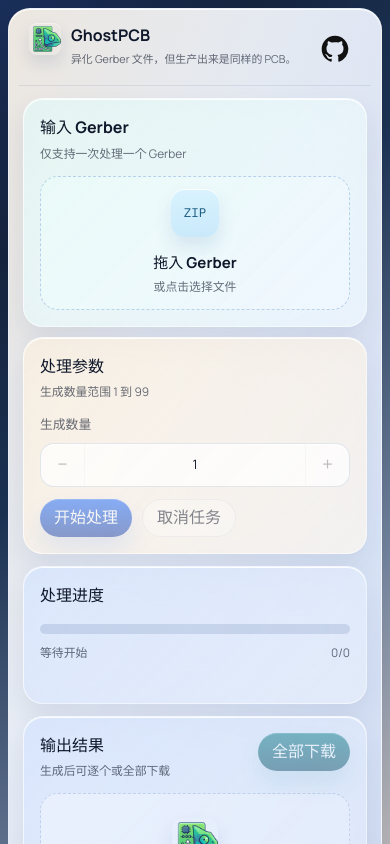
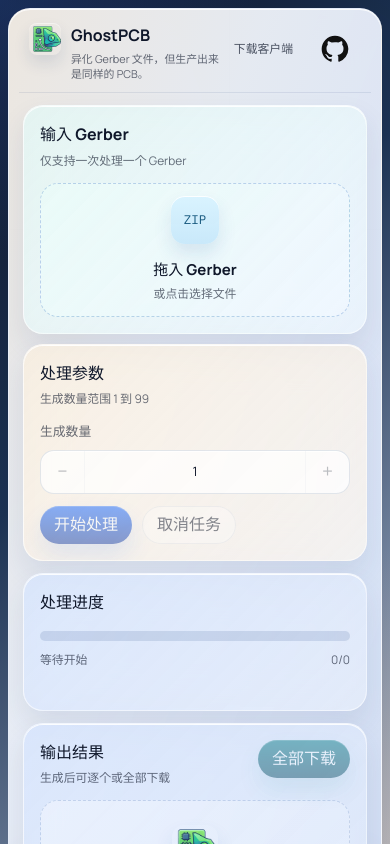
Before and after one commit to Nitmi/GhostPCB-Web, a React (Vite) app: page / in a window 390 px wide. Shown: the top 844 px of the page. Built offline with nearby package versions, Linux system fonts and the light colour scheme.

Commit message:
增加下载客户端按钮

```diff
--- a/src/app/App.tsx
+++ b/src/app/App.tsx
@@ -25,6 +25,12 @@
   downloadAllResults,
   downloadResultFile,
 } from "../features/gerber-process/service/download.ts";
+import { downloadGhostPcbClient } from "../shared/services/clientDownload.ts";
+
+function isMobilePlatform() {
+  const userAgent = navigator.userAgent.toLowerCase();
+  return /android|iphone|ipad|ipod|mobile/.test(userAgent);
+}
 
 function App() {
   const [count, setCount] = useState(DEFAULT_COUNT);
@@ -35,11 +41,18 @@
   );
   const [results, setResults] = useState<DownloadableResult[]>([]);
   const [error, setError] = useState<string | null>(null);
+  const [isDownloadingClient, setIsDownloadingClient] = useState(false);
+  const [clientDownloadError, setClientDownloadError] = useState<string | null>(
+    null,
+  );
+  const [showClientDownload, setShowClientDownload] = useState(false);
   const taskRef = useRef<ReturnType<typeof createGerberProcessTask> | null>(
     null,
   );
 
   useEffect(() => {
+    setShowClientDownload(!isMobilePlatform());
+
     return () => {
       taskRef.current?.cancel();
     };
@@ -124,6 +137,23 @@
     setError("任务已取消。");
   };
 
+  const handleClientDownload = async () => {
+    setIsDownloadingClient(true);
+    setClientDownloadError(null);
+
+    try {
+      await downloadGhostPcbClient();
+    } catch (downloadError) {
+      setClientDownloadError(
+        downloadError instanceof Error
+          ? downloadError.message
+          : "客户端下载暂时不可用。",
+      );
+    } finally {
+      setIsDownloadingClient(false);
+    }
+  };
+
   const isRunning = status === "running";
   return (
     <main className="app-shell">
@@ -140,6 +170,17 @@
           </div>
 
           <div className="window-toolbar">
+            {showClientDownload ? (
+              <button
+                type="button"
+                className="window-download-button"
+                onClick={handleClientDownload}
+                disabled={isDownloadingClient}
+                title="自动探测可用下载源并下载 GhostPCB 客户端"
+              >
+                {isDownloadingClient ? "检测中..." : "下载客户端"}
+              </button>
+            ) : null}
             <a
               className="window-icon-link"
               href="https://github.com/Nitmi/GhostPCB-Web"
@@ -193,6 +234,10 @@
           </section>
         </section>
 
+        {clientDownloadError ? (
+          <div className="window-inline-error">{clientDownloadError}</div>
+        ) : null}
+
         <footer className="app-disclaimer">
           <span className="app-disclaimer-icon" aria-hidden="true">
             !
--- a/src/app/app.css
+++ b/src/app/app.css
@@ -85,7 +85,8 @@
   display: flex;
   flex-wrap: wrap;
   justify-content: flex-end;
-  gap: 8px;
+  align-items: center;
+  gap: 16px;
 }
 
 .window-chip,
@@ -123,6 +124,31 @@
 .window-icon-link svg {
   width: 30px;
   height: 30px;
+}
+
+.window-download-button {
+  min-height: 24px;
+  padding: 0;
+  border: 0;
+  background: transparent;
+  color: rgba(15, 23, 42, 0.72);
+  font-size: 0.8rem;
+  font-weight: 700;
+  cursor: pointer;
+  transition:
+    transform 160ms ease,
+    opacity 160ms ease,
+    color 160ms ease;
+}
+
+.window-download-button:hover:not(:disabled) {
+  transform: translateY(-1px);
+  color: rgba(15, 23, 42, 0.96);
+}
+
+.window-download-button:disabled {
+  cursor: not-allowed;
+  opacity: 0.56;
 }
 
 .workspace-body {
@@ -768,6 +794,15 @@
   border-top: 1px solid rgba(52, 94, 166, 0.12);
 }
 
+.window-inline-error {
+  position: relative;
+  z-index: 1;
+  padding: 4px 14px 0;
+  color: #8a4b53;
+  font-size: 0.72rem;
+  line-height: 1.45;
+}
+
 .app-disclaimer {
   position: relative;
   z-index: 1;
@@ -886,6 +921,12 @@
     height: 52px;
   }
 
+  .window-download-button {
+    min-height: 22px;
+    padding: 0;
+    font-size: 0.74rem;
+  }
+
   .window-icon-link svg {
     width: 32px;
     height: 32px;
--- /dev/null
+++ b/src/shared/services/clientDownload.ts
@@ -0,0 +1,134 @@
+const CLIENT_UPDATE_ENDPOINTS = [
+  "https://gh.123778.xyz/GhostPCB/releases/latest/download/latest.json",
+  "https://github.com/Nitmi/GhostPCB/releases/latest/download/latest.json",
+  "https://gh-proxy.org/https://github.com/Nitmi/GhostPCB/releases/latest/download/latest.json",
+  "https://hk.gh-proxy.org/https://github.com/Nitmi/GhostPCB/releases/latest/download/latest.json",
+  "https://edgeone.gh-proxy.org/https://github.com/Nitmi/GhostPCB/releases/latest/download/latest.json",
+] as const;
+
+type PlatformManifest = {
+  url: string;
+  signature?: string;
+};
+
+type LatestManifest = {
+  version: string;
+  notes?: string;
+  pub_date?: string;
+  platforms: Record<string, PlatformManifest>;
+};
+
+type ClientPlatformTarget = {
+  label: string;
+  keys: string[];
+};
+
+function getClientPlatformTarget(): ClientPlatformTarget | null {
+  const userAgent = navigator.userAgent.toLowerCase();
+
+  if (userAgent.includes("win")) {
+    return {
+      label: "Windows",
+      keys: ["windows-x86_64-nsis", "windows-x86_64"],
+    };
+  }
+
+  if (userAgent.includes("mac")) {
+    return {
+      label: "macOS",
+      keys: ["darwin-aarch64-app", "darwin-aarch64"],
+    };
+  }
+
+  if (userAgent.includes("linux")) {
+    return {
+      label: "Linux",
+      keys: ["linux-x86_64-appimage", "linux-x86_64-deb", "linux-x86_64"],
+    };
+  }
+
+  return null;
+}
+
+function validateManifest(value: unknown): LatestManifest {
+  if (
+    !value ||
+    typeof value !== "object" ||
+    !("platforms" in value) ||
+    !value.platforms ||
+    typeof value.platforms !== "object"
+  ) {
+    throw new Error("客户端更新清单格式无效。");
+  }
+
+  return value as LatestManifest;
+}
+
+async function fetchManifest(
+  endpoint: string,
+  timeoutMs: number,
+): Promise<LatestManifest> {
+  const controller = new AbortController();
+  const timeoutId = window.setTimeout(() => controller.abort(), timeoutMs);
+
+  try {
+    const response = await fetch(endpoint, {
+      signal: controller.signal,
+      cache: "no-store",
+    });
+
+    if (!response.ok) {
+      throw new Error(`请求失败: ${response.status}`);
+    }
+
+    const manifest = validateManifest(await response.json());
+    return manifest;
+  } finally {
+    window.clearTimeout(timeoutId);
+  }
+}
+
+function openDownloadUrl(url: string) {
+  const link = document.createElement("a");
+  link.href = url;
+  link.target = "_blank";
+  link.rel = "noreferrer";
+  document.body.append(link);
+  link.click();
+  link.remove();
+}
+
+export async function downloadGhostPcbClient() {
+  const platformTarget = getClientPlatformTarget();
+
+  if (!platformTarget) {
+    openDownloadUrl("https://github.com/Nitmi/GhostPCB/releases/latest");
+    return;
+  }
+
+  const failures: string[] = [];
+
+  for (const endpoint of CLIENT_UPDATE_ENDPOINTS) {
+    try {
+      const manifest = await fetchManifest(endpoint, 4500);
+      const platformEntry = platformTarget.keys
+        .map((key) => manifest.platforms[key])
+        .find((entry) => Boolean(entry?.url));
+
+      if (!platformEntry?.url) {
+        failures.push(`${platformTarget.label} 安装包不存在`);
+        continue;
+      }
+
+      openDownloadUrl(platformEntry.url);
+      return;
+    } catch (error) {
+      const reason = error instanceof Error ? error.message : "未知错误";
+      failures.push(reason);
+    }
+  }
+
+  throw new Error(
+    failures[failures.length - 1] ?? "客户端下载地址暂时不可用。",
+  );
+}
```
